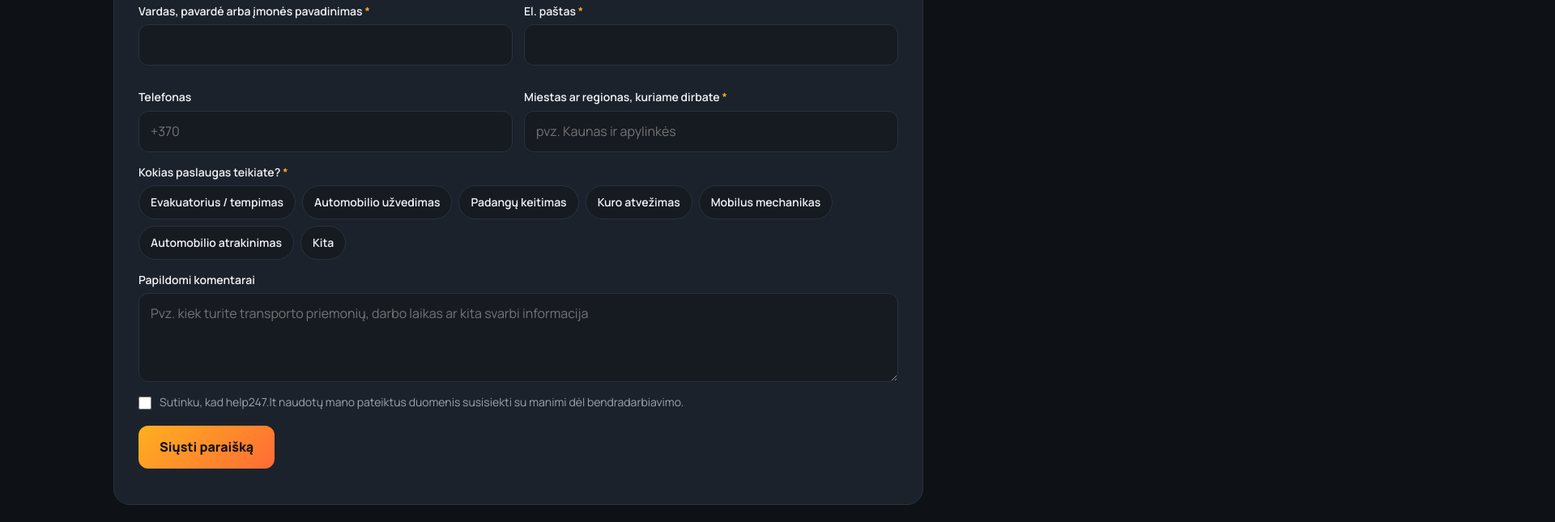
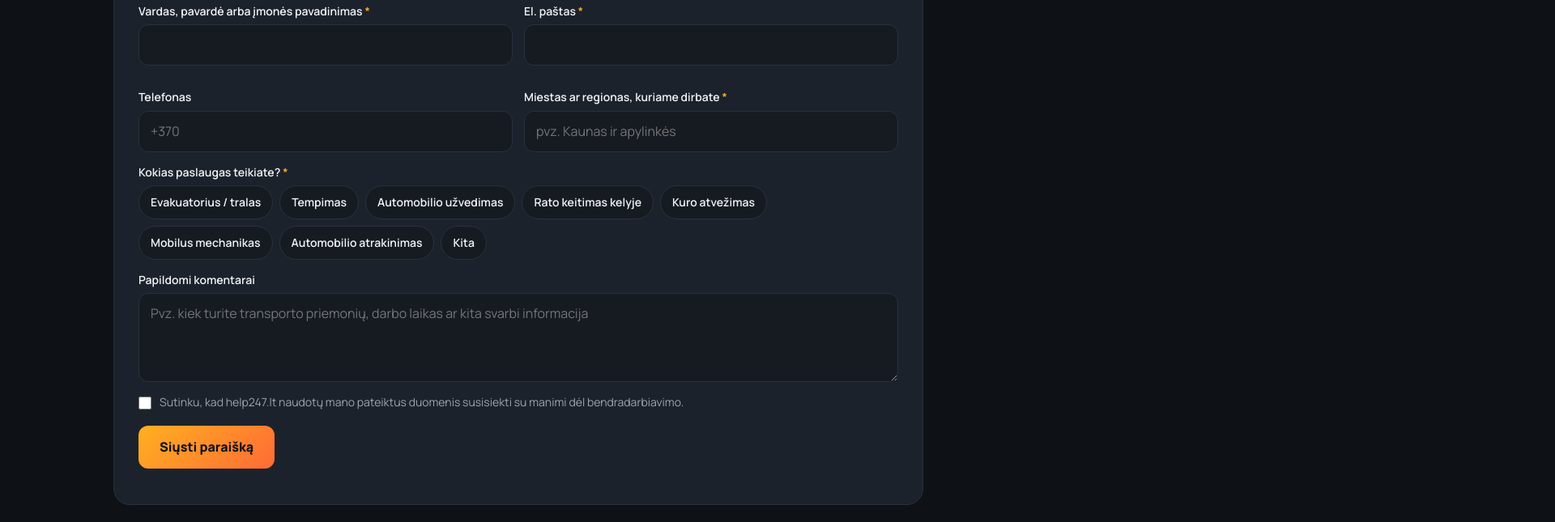
Before and after one commit to Bioklod/help247, a plain HTML site: page index.html in a window 1280 px wide. Shown: the part 1259-1904 px from the top of the page at 81% size, 1920 px wide, since content can reach past the window. Drawn offline with Linux system fonts and the light colour scheme.

Commit message:
Add files via upload

```diff
--- a/index.html
+++ b/index.html
@@ -191,9 +191,10 @@
       <div class="fld">
         <span class="lbl">Kokias paslaugas teikiate? <span class="req">*</span></span>
         <div class="chips" id="services">
-          <label class="chip"><input type="checkbox" value="Evakuatorius / tempimas"><span>Evakuatorius / tempimas</span></label>
+          <label class="chip"><input type="checkbox" value="Evakuatorius / tralas"><span>Evakuatorius / tralas</span></label>
+          <label class="chip"><input type="checkbox" value="Tempimas"><span>Tempimas</span></label>
           <label class="chip"><input type="checkbox" value="Automobilio užvedimas"><span>Automobilio užvedimas</span></label>
-          <label class="chip"><input type="checkbox" value="Padangų keitimas"><span>Padangų keitimas</span></label>
+          <label class="chip"><input type="checkbox" value="Rato keitimas kelyje"><span>Rato keitimas kelyje</span></label>
           <label class="chip"><input type="checkbox" value="Kuro atvežimas"><span>Kuro atvežimas</span></label>
           <label class="chip"><input type="checkbox" value="Mobilus mechanikas"><span>Mobilus mechanikas</span></label>
           <label class="chip"><input type="checkbox" value="Automobilio atrakinimas"><span>Automobilio atrakinimas</span></label>
```
